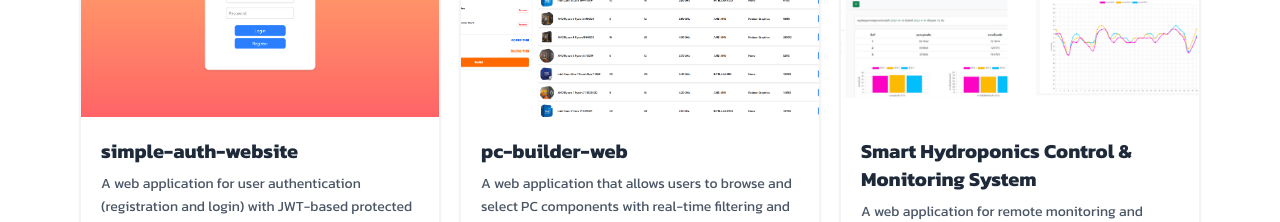
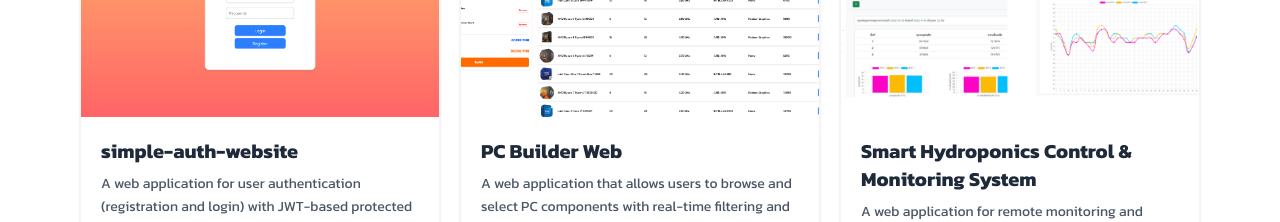
Before and after one commit to 9Thanaphat/portfolio-web, a React (Vite) app: page / in a window 1280 px wide. Shown: the part 920-1142 px from the top of the page. Built offline with nearby package versions, Linux system fonts and the light colour scheme.

Commit message:
update projects Data

```diff
--- a/src/i18n/projectsData.js
+++ b/src/i18n/projectsData.js
@@ -13,7 +13,7 @@ export const projectsText = {
         previewLink: "http://203.159.93.245:5173/",
       },
       {
-        title: "pc-builder-web",
+        title: "PC Builder Web",
         image: "/img/pc-1.png",
         gif:"/img/pc-2.png",
         description:
```
